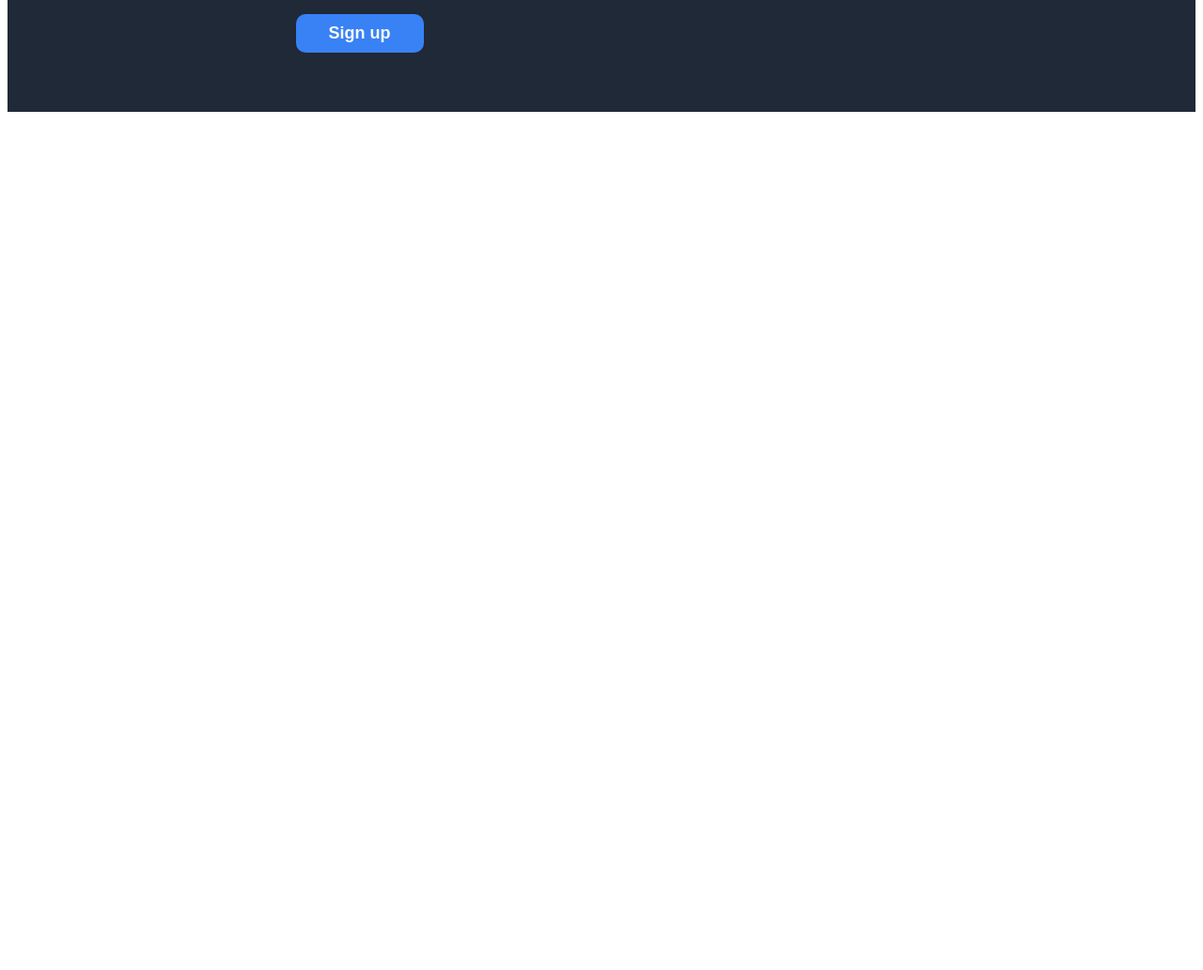
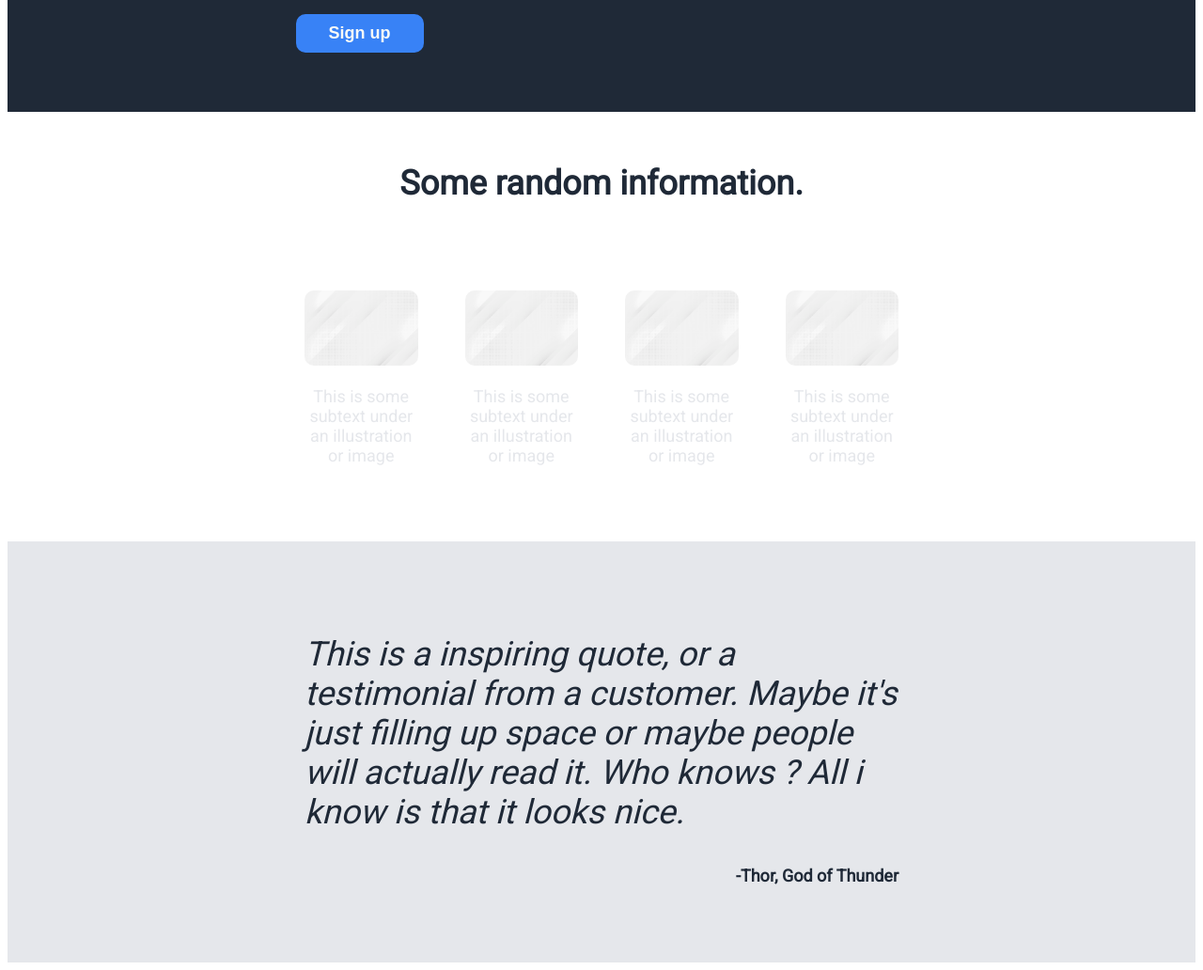
Before and after one commit to HugoCoz/TOP-03-Project-LandingPage, a plain HTML site: page index.html in a window 1280 px wide. Shown: the part 549-1581 px from the top of the page at 94% size. Before the commit the page ends 800 px from the top, so only its background shows below. Drawn offline with Linux system fonts and the light colour scheme.

Commit message:
Add info section + quote section

```diff
--- a/index.html
+++ b/index.html
@@ -1,11 +1,11 @@
 <!DOCTYPE html>
 <html lang="en">
     <head>
+        <meta charset="utf-8">
         <link rel="stylesheet" href="styles.css">
         <link rel="preconnect" href="https://fonts.googleapis.com">
         <link rel="preconnect" href="https://fonts.gstatic.com" crossorigin>
         <link href="https://fonts.googleapis.com/css2?family=Roboto&display=swap" rel="stylesheet">
-        <meta charset="utf-8">
     </head>
 
     <body>
@@ -17,6 +17,7 @@
                 <li><a href="#">Header link three</a></li>
             </ul>
         </header>
+
         <div class="hero">
             <div class="left-section">
                 <h1>This website is awesome</h1>
@@ -25,10 +26,37 @@
             </div>
             <div class="right-section">
                 <p>This is a placeholder for an image</p>
+            </div>
+        </div>
 
+        <main>
+            <div class="information">
+                <h2>Some random information.</h2>
+                <div class="boxes">
+                    <div class="box">
+                        <img src="/images/white_square.jpg" alt="white square">
+                        <p>This is some subtext under an illustration or image</p>
+                    </div>
+                    <div class="box">
+                        <img src="/images/white_square.jpg" alt="white square">
+                        <p>This is some subtext under an illustration or image</p>
+                    </div>
+                    <div class="box">
+                        <img src="/images/white_square.jpg" alt="white square">
+                        <p>This is some subtext under an illustration or image</p>
+                    </div>
+                    <div class="box">
+                        <img src="/images/white_square.jpg" alt="white square">
+                        <p>This is some subtext under an illustration or image</p>
+                    </div>
+                </div>
             </div>
 
-        </div>
+            <div class="quote">
+                <p><em>This is a inspiring quote, or a testimonial from a customer. Maybe it's just filling up space or maybe people will actually read it. Who knows ? All i know is that it looks nice.</em></p>
+                <p class="author"><strong>-Thor, God of Thunder</strong></p>
+            </div>
+        </main>
 
     </body>
 </html>
--- a/styles.css
+++ b/styles.css
@@ -13,6 +13,12 @@ header {
     gap: 25px;
 }
 
+.box img {
+    width: 100%;
+    height: 100%;
+    border-radius: 10px;
+}
+
 .hero {
     background-color: #1F2937;
     display: flex;
@@ -22,10 +28,45 @@ header {
     padding: 5% 25% 5% 25%;
 }
 
+.quote {
+    padding: 5% 25% 5% 25%;
+    background-color: #E5E7EB;
+    color: #1F2937;
+    font-weight: 200;
+    font-size: 36px;
+}
+
+.author {
+    font-size: 18px;
+    display: flex;
+    justify-content: flex-end;
+}
+
+.boxes {
+    display: flex;
+    justify-content: center;
+    align-items: center;
+    gap: 50px;
+    padding: 5% 25% 5% 25%;
+    text-align: center;
+}
+
+.quote {
+
+}
+
 h1 {
     font-size: 48px;
     font-weight: 800;
     color: #F9FAF8;
+}
+
+h2 {
+    text-align: center;
+    font-size: 36px;
+    font-weight: 800;
+    color: #1f2937;
+    padding-top: 25px;
 }
 
 ul {
```
Also changed, not shown: images/white_square.jpg (added), scripts.js (deleted).
